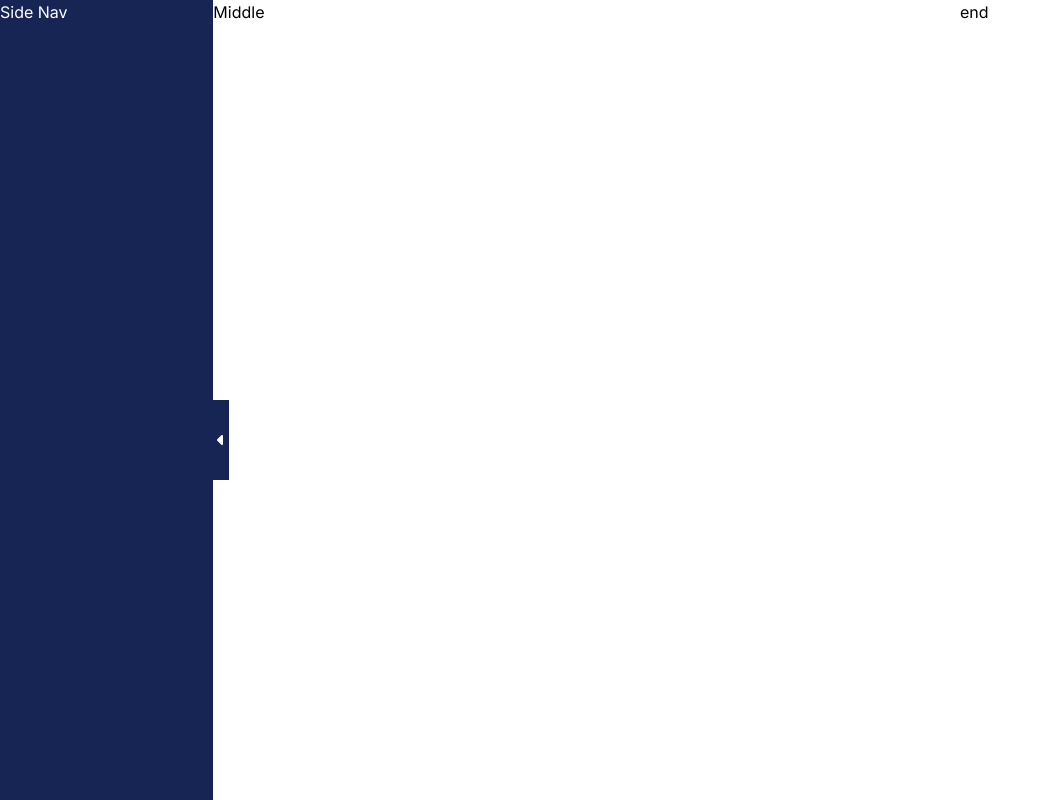
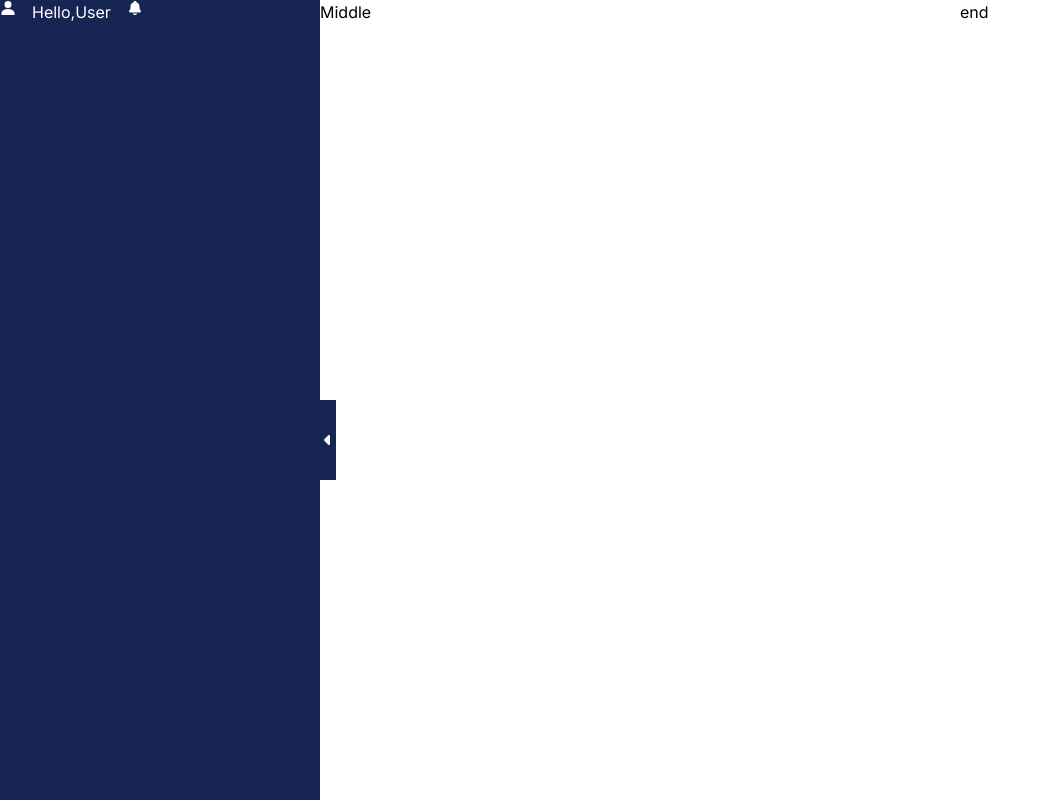
Before and after one commit to Shahidul-Islam-Jony/Go-India-Stocks-Task, a Next.js app: page / in a window 1280 px wide. Both pictures are taken after a click on the button 8 px from the left and 440 px from the top of the page. Shown: the whole page, without its empty margins (0-1050 px from the left). Built offline with nearby package versions, Linux system fonts and the light colour scheme.

Commit message:
User icon and notification with text added in side navbar

```diff
--- a/src/Components/SideNav/SideNav.js
+++ b/src/Components/SideNav/SideNav.js
@@ -1,8 +1,19 @@
+import { IoPersonSharp, IoNotifications } from "react-icons/io5";
+import { GoDotFill } from "react-icons/go";
 
 const SideNav = () => {
   return (
     <div>
-        <div className="bg-blue-950 min-h-screen text-white">Side Nav</div>
+      <div className="bg-blue-950 min-h-screen text-white">
+        <div className="flex items-center gap-4 p-4 border-b-2">
+          <IoPersonSharp className="text-xl"/>
+          <p className="font-bold">Hello,User</p>
+          <div className="flex md:ml-40 relative">
+            <IoNotifications className="text-2xl"/>
+            <GoDotFill className="absolute text-red-500 right-0"/>
+          </div>
+        </div>
+      </div>
     </div>
   );
 };
--- a/src/app/page.js
+++ b/src/app/page.js
@@ -31,14 +31,14 @@ const Home = () => {
       {/* Large devices layout */}
       <div className="hidden md:flex">
         {isSideOpen && (
-          <div className="md:w-2/12">
+          <div className="md:w-3/12">
             <SideNav></SideNav>
           </div>
         )}
         <div
           className={`${
-            !isSideOpen && "md:w-8/12"
-          } md:w-7/12 relative min-h-screen`}
+            !isSideOpen && "md:w-7/12"
+          } md:w-6/12 relative min-h-screen`}
         >
           <Disscussion></Disscussion>
           {isSideOpen ? (
@@ -57,7 +57,7 @@ const Home = () => {
             </button>
           )}
         </div>
-        <div className={`${!isSideOpen && "md:w-4/12"} md:w-3/12`}>
+        <div className={`${!isSideOpen && "md:w-3/12"} md:w-3/12`}>
           <Market></Market>
         </div>
       </div>
```
